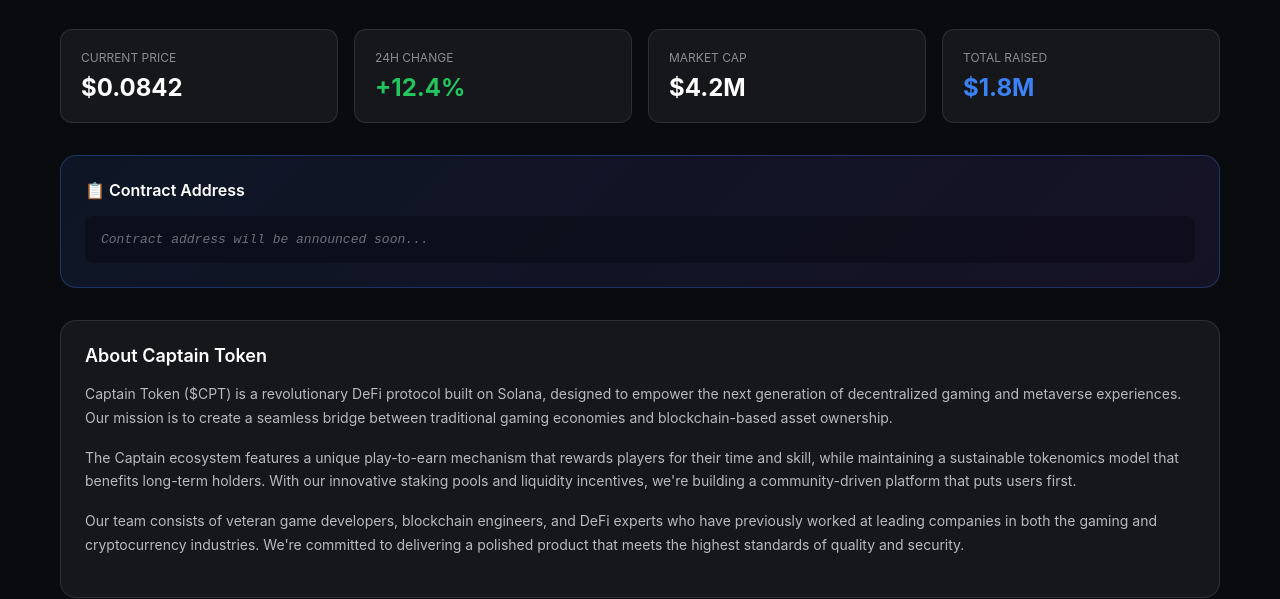
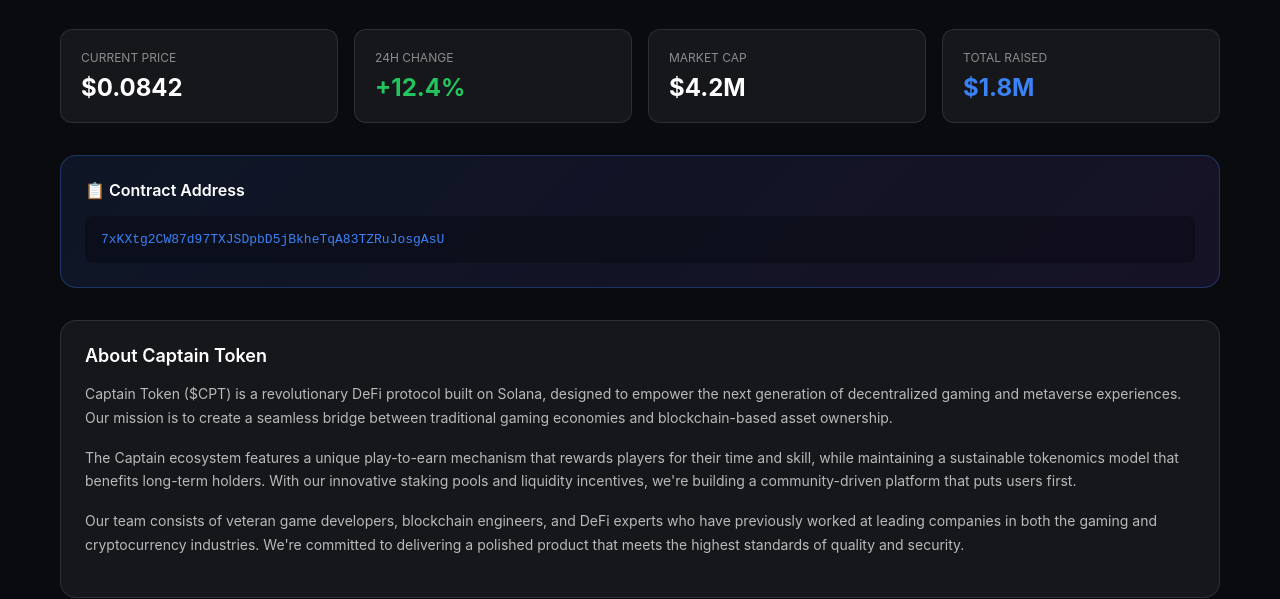
Before and after one commit to frankcastle21/test-launch, a plain HTML site: page index.html in a window 1280 px wide. Shown: the part 218-817 px from the top of the page. Drawn offline with Linux system fonts and the light colour scheme.

Commit message:
Update index.html

```diff
--- a/index.html
+++ b/index.html
@@ -97,7 +97,7 @@
         <div class="contract-section">
             <div class="contract-title">📋 Contract Address</div>
             <div class="contract-box">
-                <span class="contract-placeholder">Contract address will be announced soon...</span>
+<span class="contract-address">7xKXtg2CW87d97TXJSDpbD5jBkheTqA83TZRuJosgAsU</span>
             </div>
         </div>
 
```
